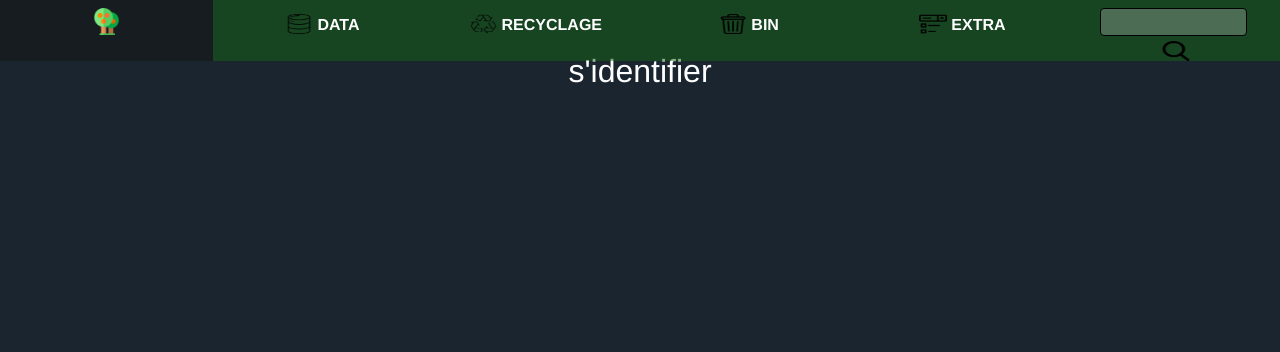
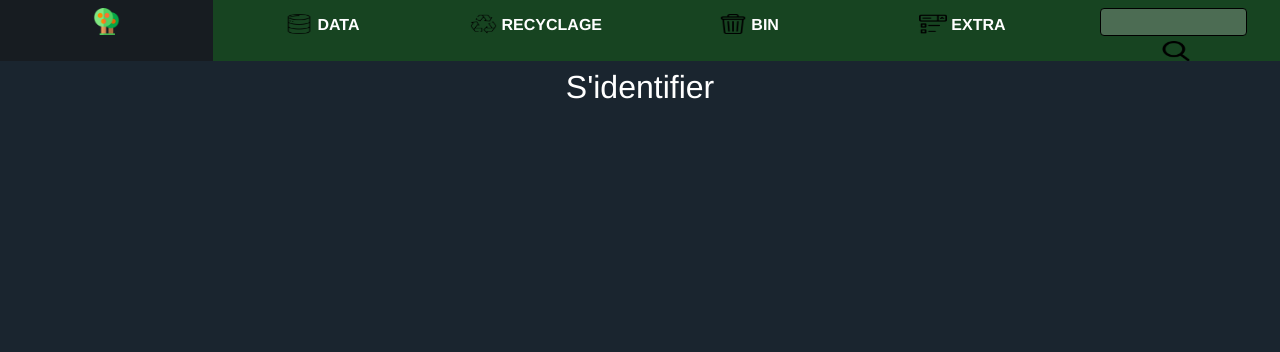
Before and after one commit to monja119/Peaky_Coders, a Django app: template app/templates/tabs/base.html in a window 1280 px wide. Shown: the top 352 px of the page. Run offline with Django 4.2, Linux system fonts and the light colour scheme; the template is opened without the code that fills it, so the values that code supplies are empty; some libraries are stand-ins or nearby versions.

Commit message:
updating

```diff
--- a/Peaky_Coders/urls.py
+++ b/Peaky_Coders/urls.py
@@ -15,6 +15,7 @@ urlpatterns = [
 
     # user
     re_path('^user/login/$', user.login, name='login'),
+    re_path('^user/register/$', user.register, name='register'),
 
 
 ]
--- a/app/static/css/main.css
+++ b/app/static/css/main.css
@@ -77,3 +77,7 @@ body{
     margin-left: 5px;
     margin-top: -2%;
 }
+.img-small{
+    width:15px;
+    height: 15px;
+}
--- a/app/templates/tabs/base.html
+++ b/app/templates/tabs/base.html
@@ -56,11 +56,9 @@
     <section id="content">
         {% block content %}
             <div class="container-fluid">
-                <div class="row justify-content-center">
-                    <section  id="form-login">
-                    </section>
-                   <h2 id='login' onclick="url('form-login', 'user/login', 'Identification', '')">
-                       s'identifier
+                <div class="row mt-3 justify-content-center" id="form-login">
+                    <h2 id='login' onclick="url('form-login', 'user/login', 'Identification', '')">
+                       S'identifier
                    </h2>
                 </div>
             </div>
```
